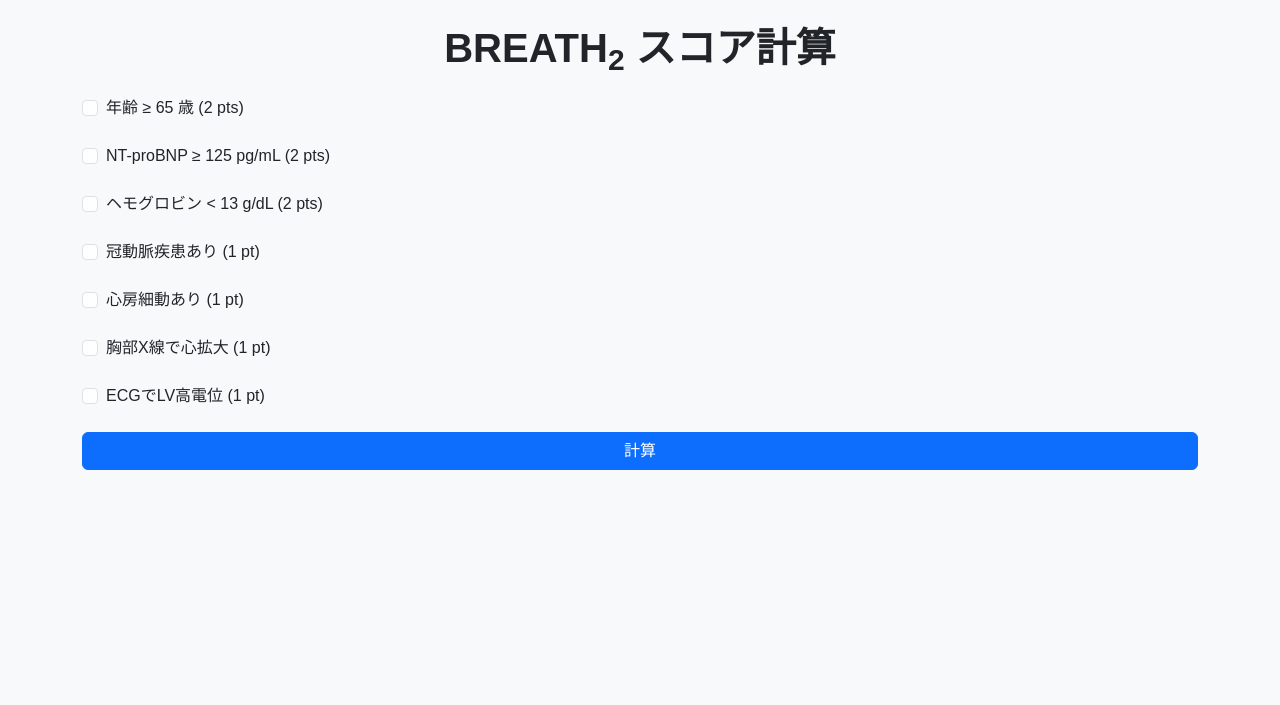
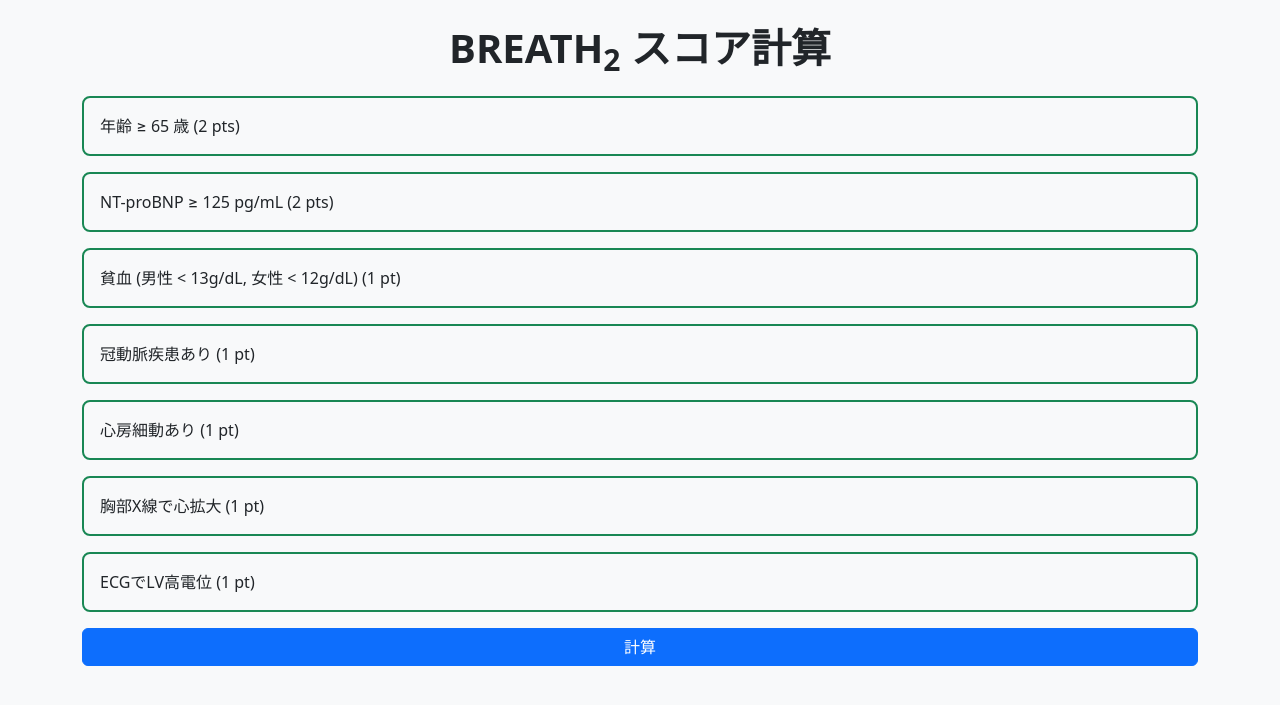
Before and after one commit to tkhr7788/breath2_app, a Flask app: page / in a window 1280 px wide. Shown: the top 705 px of the page. Run offline with Flask 3, Linux system fonts and the light colour scheme.

Commit message:
スマホタッチ最適化

```diff
--- a/app.py
+++ b/app.py
@@ -30,7 +30,7 @@ def calc_breath2_score(form):
     for fld, pts in {
         "age65": 2,
         "ntprobnp125": 2,
-        "hb13": 2,
+        "anemia": 1,
         "cad": 1,
         "af": 1,
         "cardiomegaly": 1,
--- a/templates/index.html
+++ b/templates/index.html
@@ -2,18 +2,24 @@
 <html lang="ja">
 <head>
   <meta charset="utf-8">
-  <meta name="viewport" content="width=device-width, initial-scale=1"> <!-- スマホ対応に必須 -->
+  <meta name="viewport" content="width=device-width, initial-scale=1">
   <title>BREATH₂ スコア計算</title>
   <link href="https://cdn.jsdelivr.net/npm/bootstrap@5.3.3/dist/css/bootstrap.min.css" rel="stylesheet">
   <style>
-    body {
-      font-family: sans-serif;
+    .option-card {
+      border: 2px solid #198754; /* Bootstrapのsuccess色 */
+      border-radius: 0.5rem;
+      padding: 1rem;
+      margin-bottom: 1rem;
+      cursor: pointer;
+      user-select: none;
+      transition: background-color 0.2s;
     }
-    .form-check-label {
-      font-weight: 500;
+    .option-card:hover {
+      background-color: #e6f4ea; /* hover時にうっすら色を変える */
     }
-    .result-card {
-      font-size: 1.1rem;
+    input[type="checkbox"] {
+      display: none; /* 元の小さいチェックボックスを非表示に */
     }
   </style>
 </head>
@@ -22,39 +28,37 @@
   <div class="container py-4">
     <h1 class="fw-bold mb-4 text-center">BREATH<sub>2</sub> スコア計算</h1>
 
-    <!-- 入力フォーム -->
-    <form method="post" class="vstack gap-3">
+    <form method="post">
 
       {% set items = [
         ("age65",        "年齢 ≥ 65 歳 (2 pts)",                2),
         ("ntprobnp125",  "NT-proBNP ≥ 125 pg/mL (2 pts)",      2),
-        ("hb13",         "ヘモグロビン < 13 g/dL (2 pts)",     2),
+        ("anemia",       "貧血 (男性 < 13g/dL, 女性 < 12g/dL) (1 pt)", 1),
         ("cad",          "冠動脈疾患あり (1 pt)",              1),
         ("af",           "心房細動あり (1 pt)",               1),
         ("cardiomegaly", "胸部X線で心拡大 (1 pt)",            1),
         ("lvh",          "ECGでLV高電位 (1 pt)",              1)
       ] %}
 
-      {% for field,label,pts in items %}
-        <div class="form-check mb-2">
-          <input class="form-check-input" type="checkbox" name="{{ field }}" value="{{ pts }}" id="{{ field }}">
-          <label class="form-check-label" for="{{ field }}">{{ label }}</label>
-        </div>
+      {% for field, label, pts in items %}
+        <label class="option-card d-block" for="{{ field }}">
+          <input type="checkbox" name="{{ field }}" value="{{ pts }}" id="{{ field }}">
+          {{ label }}
+        </label>
       {% endfor %}
 
       <button type="submit" class="btn btn-primary w-100">計算</button>
     </form>
 
-    <!-- 結果表示 -->
     {% if score is not none %}
       {% set risk_color = {"high":"danger","intermediate":"warning","low":"success"}[risk] %}
       <div class="card mt-4 border-{{ risk_color }}">
-        <div class="card-body result-card">
+        <div class="card-body">
           <h4 class="card-title">結果</h4>
-          <p class="mb-1">BREATH<sub>2</sub> スコア：<strong>{{ score }} 点</strong></p>
-          <p class="mb-2">HFpEF可能性：<strong>{{ prob }} %</strong></p>
+          <p class="fs-5 mb-1">BREATH<sub>2</sub> スコア：<strong>{{ score }} 点</strong></p>
+          <p class="fs-5 mb-2">HFpEF 発症確率：<strong>{{ prob }} %</strong></p>
           {% if msg %}
-            <p class="text-{{ risk_color }} fw-bold">{{ msg }}</p>
+            <p class="text-{{ risk_color }} fw-bold fs-5">{{ msg }}</p>
           {% endif %}
         </div>
       </div>
```
